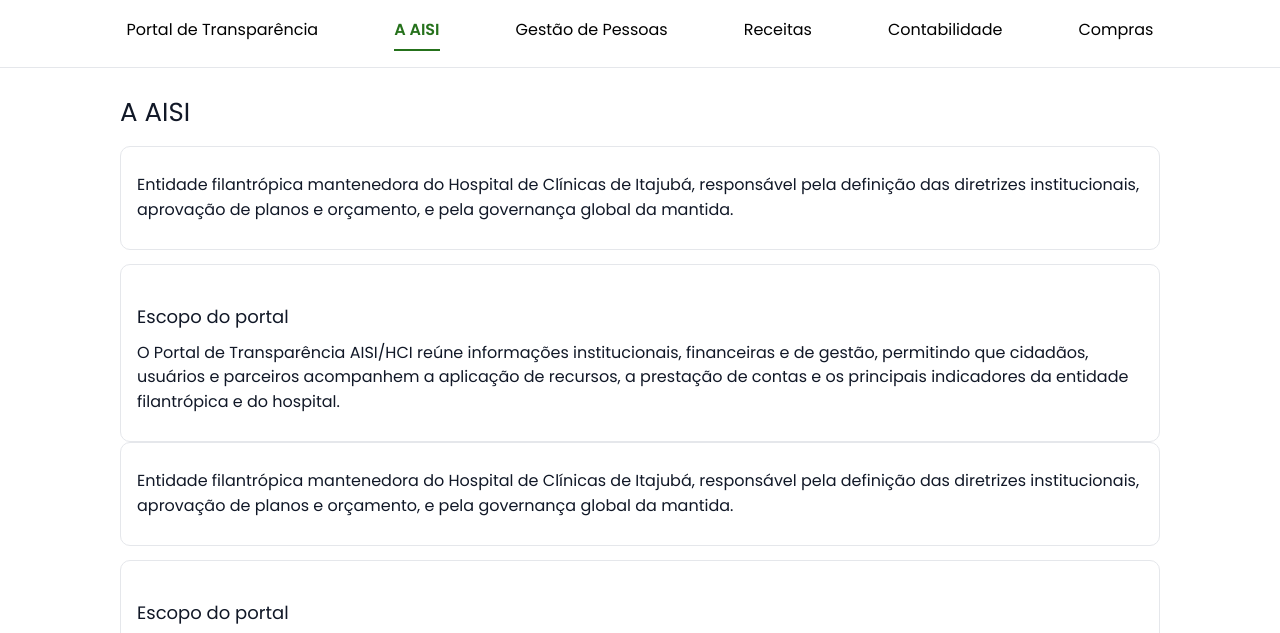
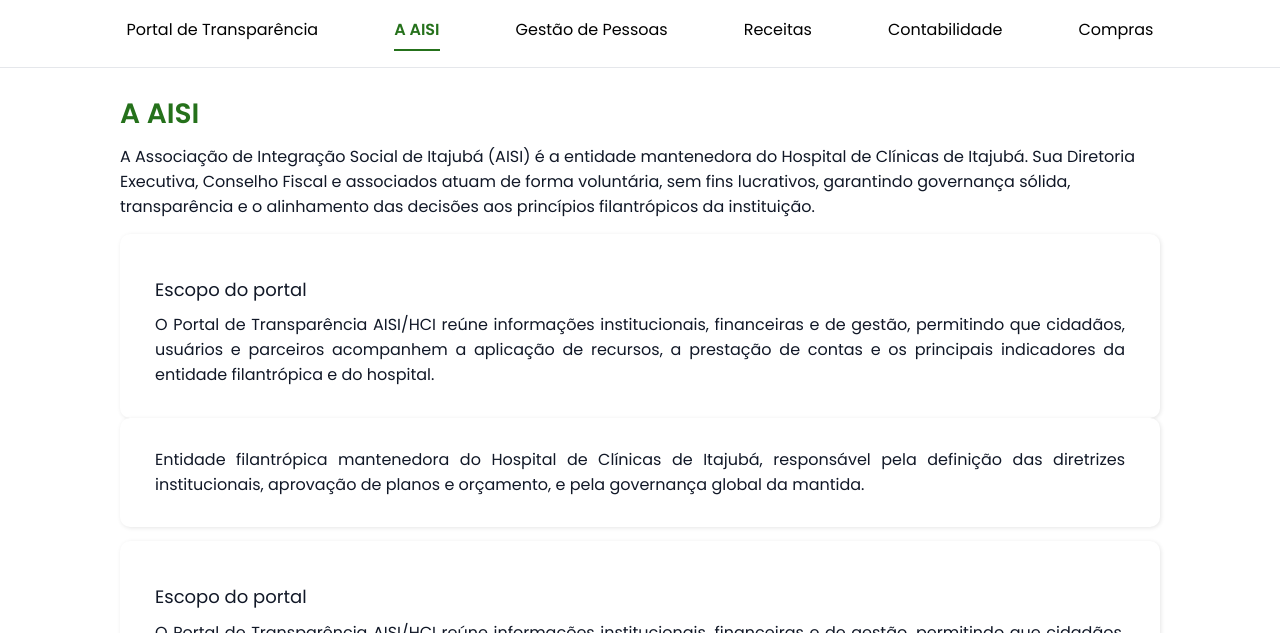
Before and after one commit to CamilaTI99/portal-transparencia-hci, a website: page a-aisi/aisi.html in a window 1280 px wide. Shown: the part 120-753 px from the top of the page. Drawn offline with nearby package versions, Linux system fonts and the light colour scheme.

Commit message:
css card

```diff
--- a/a-aisi/aisi.css
+++ b/a-aisi/aisi.css
@@ -0,0 +1,9 @@
+.card {
+    box-shadow: 1px 1px 4px 0px rgba(0, 0, 0, 0.1);
+    border: none;
+    padding: 20px 35px;
+}
+
+.card p{
+    text-align: justify;
+}
--- a/a-aisi/aisi.html
+++ b/a-aisi/aisi.html
@@ -1,5 +1,6 @@
 <!doctype html>
 <html lang="pt-br">
+
 <head>
   <meta charset="utf-8" />
   <meta name="viewport" content="width=device-width, initial-scale=1" />
@@ -7,7 +8,9 @@
   <title>A AISI | AISI</title>
   <link rel="stylesheet" href="/assets/styles.css" />
   <script src="https://cdn.jsdelivr.net/npm/@tailwindcss/browser@4"></script>
+  <link rel="stylesheet" href="/a-aisi/aisi.css" />
 </head>
+
 <body>
   <header class="header">
     <div class="brandbar">
@@ -29,28 +32,39 @@
   </header>
 
   <main class="container">
-    <h1>A AISI</h1>
+    <h1 class="pagina-titulo">A AISI</h1>
 
-<section class="card">
-  <p>Entidade filantrópica mantenedora do Hospital de Clínicas de Itajubá, responsável pela definição das diretrizes institucionais, aprovação de planos e orçamento, e pela governança global da mantida.</p>
+    <section class="texto">
+      <p>A Associação de Integração Social de Itajubá (AISI) é a entidade mantenedora do Hospital de Clínicas de
+        Itajubá. Sua Diretoria Executiva, Conselho Fiscal e associados atuam de forma voluntária, sem fins lucrativos,
+        garantindo governança sólida, transparência e o alinhamento das decisões aos princípios filantrópicos da
+        instituição.</p>
     </section>
     <section class="card" style="margin-top:14px">
       <h2>Escopo do portal</h2>
-  <p>O Portal de Transparência AISI/HCI reúne informações institucionais, financeiras e de gestão, permitindo que cidadãos, usuários e parceiros acompanhem a aplicação de recursos, a prestação de contas e os principais indicadores da entidade filantrópica e do hospital.</p>
+      <p>O Portal de Transparência AISI/HCI reúne informações institucionais, financeiras e de gestão, permitindo que
+        cidadãos, usuários e parceiros acompanhem a aplicação de recursos, a prestação de contas e os principais
+        indicadores da entidade filantrópica e do hospital.</p>
     </section>
     <section class="card">
-  <p>Entidade filantrópica mantenedora do Hospital de Clínicas de Itajubá, responsável pela definição das diretrizes institucionais, aprovação de planos e orçamento, e pela governança global da mantida.</p>
+      <p>Entidade filantrópica mantenedora do Hospital de Clínicas de Itajubá, responsável pela definição das diretrizes
+        institucionais, aprovação de planos e orçamento, e pela governança global da mantida.</p>
     </section>
     <section class="card" style="margin-top:14px">
       <h2>Escopo do portal</h2>
-  <p>O Portal de Transparência AISI/HCI reúne informações institucionais, financeiras e de gestão, permitindo que cidadãos, usuários e parceiros acompanhem a aplicação de recursos, a prestação de contas e os principais indicadores da entidade filantrópica e do hospital.</p>
+      <p>O Portal de Transparência AISI/HCI reúne informações institucionais, financeiras e de gestão, permitindo que
+        cidadãos, usuários e parceiros acompanhem a aplicação de recursos, a prestação de contas e os principais
+        indicadores da entidade filantrópica e do hospital.</p>
     </section>
     <section class="card">
-  <p>Entidade filantrópica mantenedora do Hospital de Clínicas de Itajubá, responsável pela definição das diretrizes institucionais, aprovação de planos e orçamento, e pela governança global da mantida.</p>
+      <p>Entidade filantrópica mantenedora do Hospital de Clínicas de Itajubá, responsável pela definição das diretrizes
+        institucionais, aprovação de planos e orçamento, e pela governança global da mantida.</p>
     </section>
     <section class="card" style="margin-top:14px">
       <h2>Escopo do portal</h2>
-  <p>O Portal de Transparência AISI/HCI reúne informações institucionais, financeiras e de gestão, permitindo que cidadãos, usuários e parceiros acompanhem a aplicação de recursos, a prestação de contas e os principais indicadores da entidade filantrópica e do hospital.</p>
+      <p>O Portal de Transparência AISI/HCI reúne informações institucionais, financeiras e de gestão, permitindo que
+        cidadãos, usuários e parceiros acompanhem a aplicação de recursos, a prestação de contas e os principais
+        indicadores da entidade filantrópica e do hospital.</p>
     </section>
 
   </main>
@@ -62,10 +76,12 @@
     </div>
     <div class="inner">
       <div class="footer-end">Rua Cândida Gonçalves Bustamante, 17 <br> Morro Chic | Itajubá – MG | CEP 37500-100 </div>
-      <div class="footer-dados">CNPJ: 21.040.696/0001-50 - Isento de Inscrição Estadual <br> <i class="bi bi-telephone-inbound-fill"></i> (35) 3629-7602</div>
+      <div class="footer-dados">CNPJ: 21.040.696/0001-50 - Isento de Inscrição Estadual <br> <i
+          class="bi bi-telephone-inbound-fill"></i> (35) 3629-7602</div>
     </div>
   </footer>
 
   <script src="/assets/app.js"></script>
 </body>
+
 </html>
```
Lines whose indentation alone changed are shown as unchanged.
